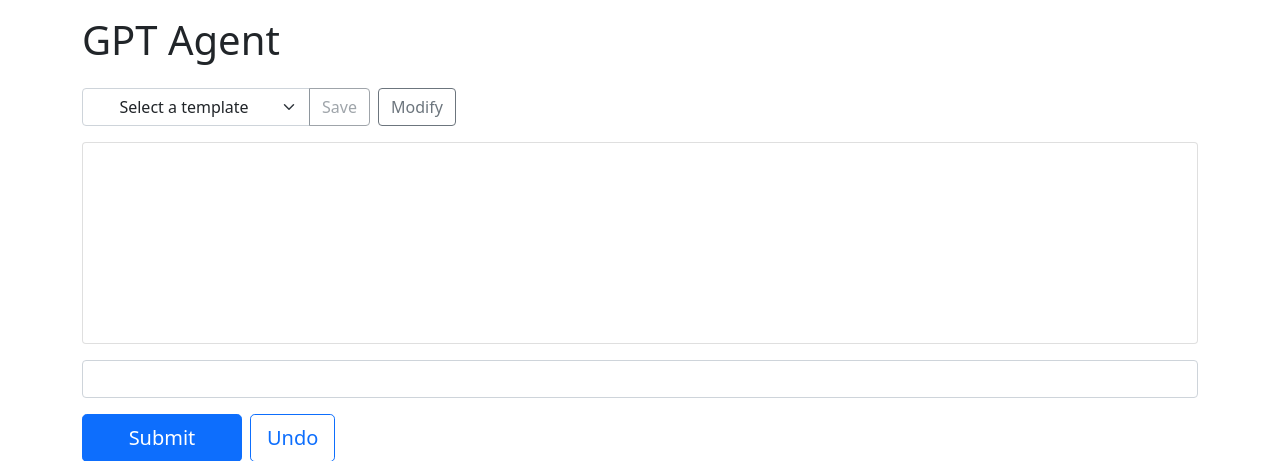
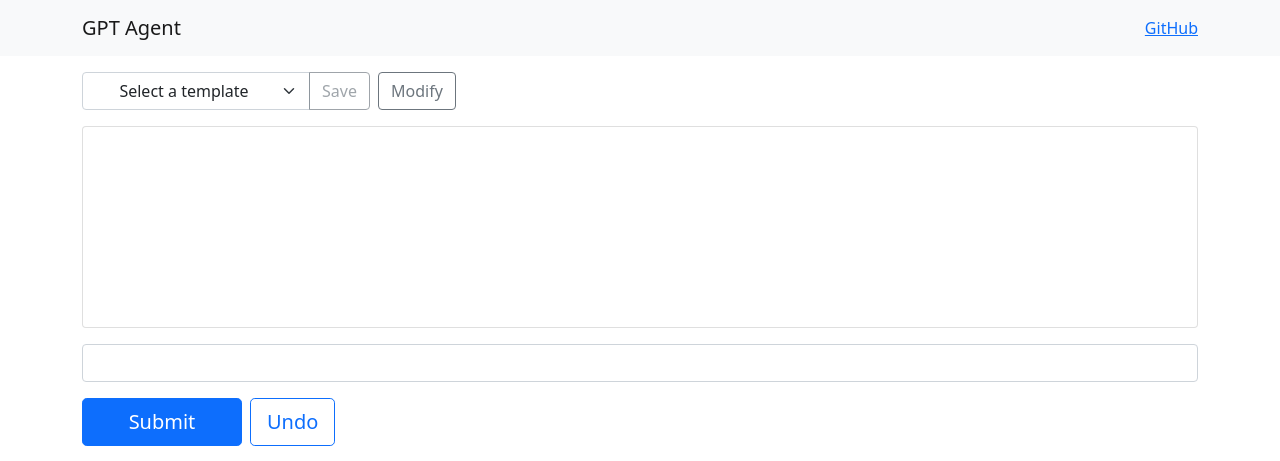
Before and after one commit to njbbaer/gpt-engine, a Flask app: page / in a window 1280 px wide. Shown: the top 461 px of the page. Run offline with Flask 2, Linux system fonts and the light colour scheme; parts of the project's set-up code (start-up, migrations or seed data) failed here and were passed over; some libraries are stand-ins or nearby versions.

Commit message:
Put header in navbar

```diff
--- a/gpt_agent/constants.py
+++ b/gpt_agent/constants.py
@@ -30,6 +30,7 @@ TEMPLATES = {
     'prompt': 'The following is a conversation with an AI assistant. The assistant is helpful, creative, clever, and very friendly.\\n\\nHuman: Hello, who are you?\\nAI: I am an AI created by OpenAI. How can I help you today?',
     'input_prefix': '\\\\nHuman: ',
     'output_prefix': '\\\\nAI:',
-    'stop': 'Human:'
+    'stop': 'Human:',
+    'max_tokens': 128,
   },
 }
--- a/gpt_agent/templates/index.html
+++ b/gpt_agent/templates/index.html
@@ -12,9 +12,16 @@
     </script>
   </head>
   <body>
+    <nav class="navbar navbar-light bg-light">
+      <div class="container" style="justify-content: space-between;">
+        <a class="navbar-brand">
+          GPT Agent
+        </a>
+        <a href="https://github.com/njbbaer/gpt-agent">GitHub</a>
+      </div>
+    </nav>
     <div class="container mt-3 d-grid gap-3">
       <div class="alert alert-danger" role="alert"></div>
-      <h1>GPT Agent</h1>
       <div class="d-flex gap-2">
         <div class="input-group" id="template-input-group">
           <button class="form-select flex-grow-1 text-nowrap" type="button" id="template-button" data-bs-toggle="dropdown">
```
